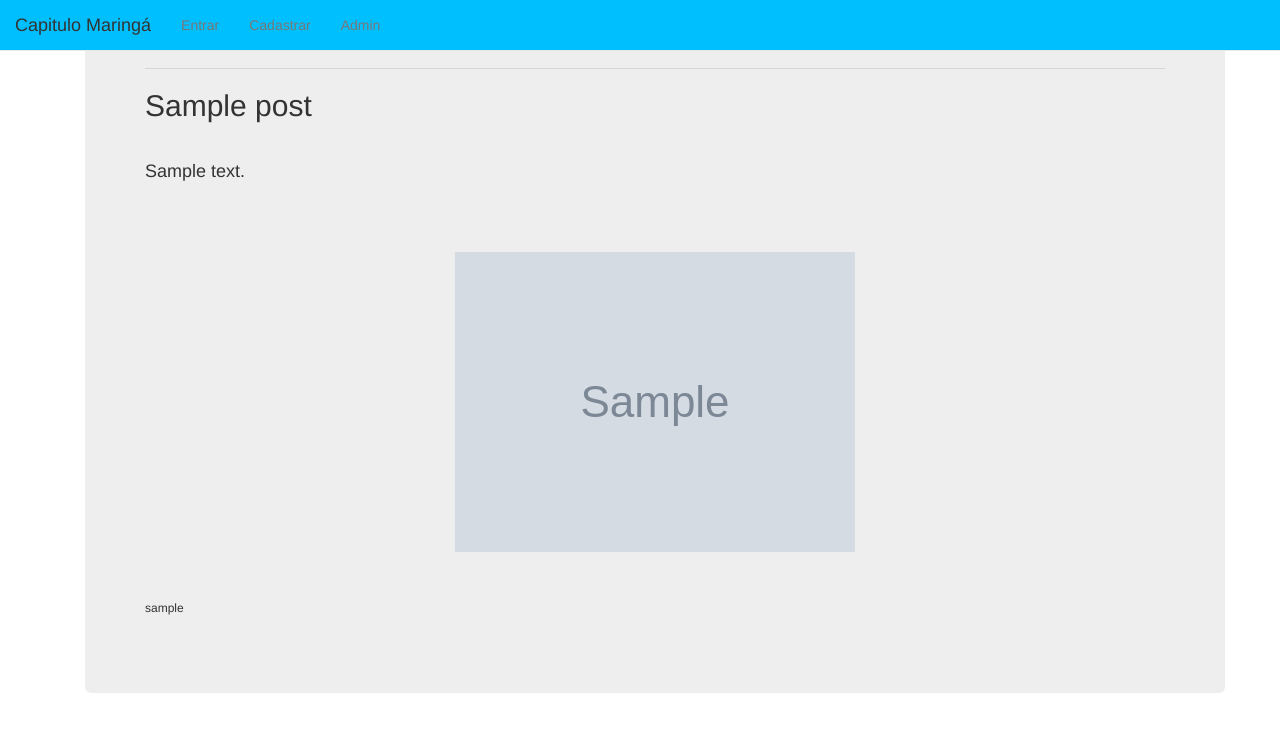
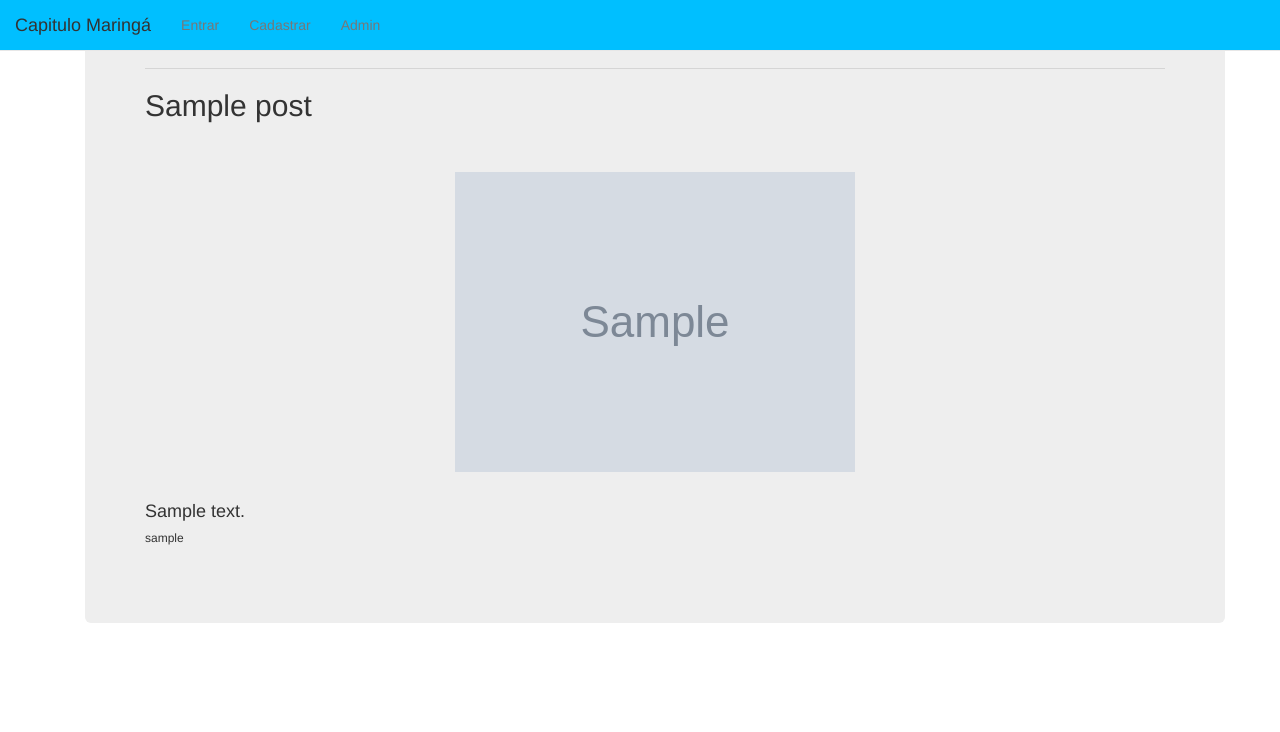
Before and after one commit to SergioFabresFilho/CapituloMaringa2.0, a Django app: page / in a window 1280 px wide. Shown: the top 732 px of the page. Run offline with Django 3.2, Linux system fonts and the light colour scheme; tables that the repository leaves empty hold one stand-in row (values such as "Sample post"); grey boxes marked "Sample" are stand-in pictures; some libraries are stand-ins or nearby versions.

Commit message:
Ajustes visuais

```diff
--- a/capmaringa/templates/blog/posts.html
+++ b/capmaringa/templates/blog/posts.html
@@ -14,13 +14,13 @@
                     <h2>{{ post.titulo }}</h2><br>
                 {% endif %}
 
-                <h4>{{ post.descricao }}</h4><br><br><br>
+                <br>
 
                 {% if post.imagem %}
-                    <img src="{{ post.imagem.url }}" alt="" style="display: block; margin: auto; max-width: 75%;">
+                    <img src="{{ post.imagem.url }}" alt="" style="display: block; margin: auto; max-width: 90%;"><br>
                 {% endif %}
 
-                <br><br>
+                <h4>{{ post.descricao }}</h4>
                 <h6>{{ post.autor }}</h6><br>
             {% endfor %}
         </div>
```
